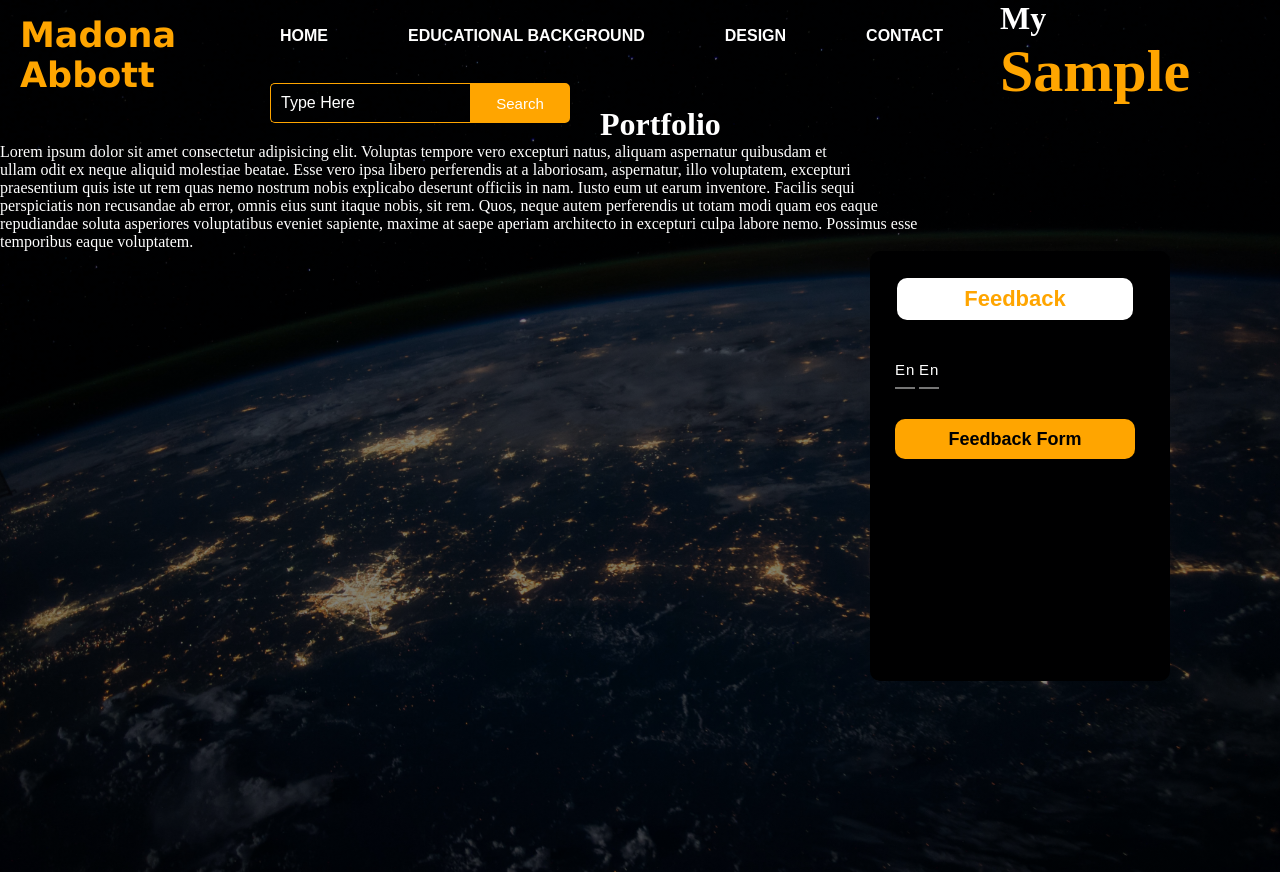
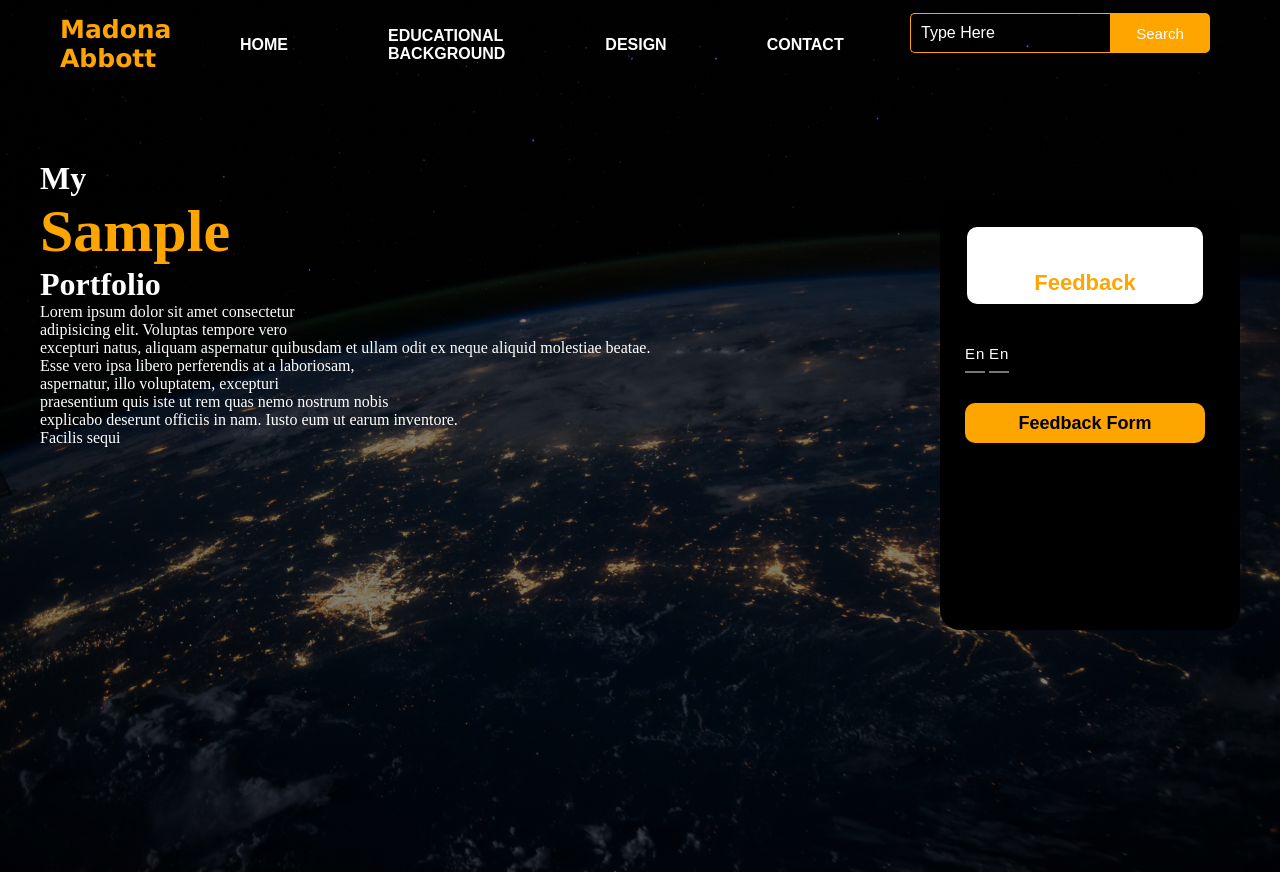
Before and after one commit to MadonaAbbott/Ivan_Challenge, a plain HTML site: page index.html in a window 1280 px wide. Drawn offline with Linux system fonts and the light colour scheme.

Commit message:
edit css position values

```diff
--- a/index.html
+++ b/index.html
@@ -9,34 +9,38 @@
 </head>
 <body>
    <main>
-       <navbar>
-           <icon>
+       <div class= "navbar">
+           <div class="icon">
                <h2 class="logo">Madona Abbott</h2>
-           </icon>
+           </div>
 
-           <menu>
+           <div class="menu">
                <ul>
                    <li><a href="#">HOME</a></li>
                    <li><a href="#">EDUCATIONAL BACKGROUND</a></li>
                    <li><a href="#">DESIGN</a></li>
                    <li><a href="#">CONTACT</a></li>
                </ul>
-           </menu>
+           </div>
 
-           <search>
+           <div class="search">
                 <input class="srch" type="search" name="" placeholder="Type Here">
                 <a href="#"><button class="btn">Search</button></a>
-           </search>
+           </div>
 
-        <content>
+        <div class="content">
             <h1>My <br><span>Sample</span><br>Portfolio<br></h1>
-            <p class ="par">Lorem ipsum dolor sit amet consectetur adipisicing elit. Voluptas tempore vero excepturi natus, aliquam aspernatur quibusdam et
-                <br> ullam odit ex neque aliquid molestiae beatae. Esse vero ipsa libero perferendis at a laboriosam, aspernatur, illo voluptatem, excepturi <br>
-                 praesentium quis iste ut rem quas nemo nostrum nobis explicabo deserunt officiis in nam. Iusto eum ut earum inventore. Facilis sequi <br>
-                 perspiciatis non recusandae ab error, omnis eius sunt itaque nobis, sit rem. Quos, neque autem perferendis ut totam modi quam eos eaque <br>
-                 repudiandae soluta asperiores voluptatibus eveniet sapiente, maxime at saepe aperiam architecto in excepturi culpa labore nemo. Possimus esse <br>
-                 temporibus eaque voluptatem.</p>
-        </content>
+            <p class ="par">Lorem ipsum dolor sit amet consectetur <br>
+                adipisicing elit. Voluptas tempore vero <br>
+                excepturi natus, aliquam aspernatur quibusdam et
+                 ullam odit ex neque aliquid molestiae beatae. <br>
+                 Esse vero ipsa libero perferendis at a laboriosam, <br>
+                 aspernatur, illo voluptatem, excepturi <br>
+                 praesentium quis iste ut rem quas nemo nostrum nobis <br>
+                 explicabo deserunt officiis in nam. Iusto eum ut earum inventore.<br>
+                  Facilis sequi <br>
+
+        </div>
 
         <form>
             <h2>Feedback</h2>
@@ -45,7 +49,7 @@
             <button class="btnn"><a href="#">Feedback Form</a></button>
         </form>
 
-       </navbar>
+       </div>
    </main>
 
 </body>
--- a/style.css
+++ b/style.css
@@ -16,29 +16,29 @@ main {
   height: 109vh;
 }
 
-navbar {
-  width: 1500px;
+.navbar {
+  width: 1200px;
   height: 75px;
   margin: auto;
 }
 
-icon {
-  width: 200px;
+.icon {
+  width: 100px;
   float: left;
   height: 70px;
 }
 
 .logo {
   color: orange;
-  font-size: 35px;
+  font-size: 25px;
   font-family: Verdana, Geneva, Tahoma, sans-serif;
   padding-left: 20px;
   float: left;
   padding-top: 15px;
 }
 
-menu {
-  width: 800px;
+.menu {
+  width: 500px;
   float: left;
   height: 70px;
 }
@@ -52,7 +52,7 @@ ul {
 
 ul li {
   list-style-type: none;
-  margin-left: 80px;
+  margin-left: 100px;
   margin-top: 27px;
   font-size: 16px;
 }
@@ -69,7 +69,7 @@ ul li a:hover {
   color: orange;
 }
 
-search {
+.search {
   width: 330px;
   float: left;
   margin-left: 270px;
@@ -109,15 +109,16 @@ search {
   outline: none;
 }
 
-content {
+.content {
   width: 1200px;
   height: auto;
   margin: auto;
   color: white;
-  position: relative;
+  position: absolute;
+  top: 20%;
 }
 
-content.par {
+.content.par {
   padding-left: 20px;
   padding-bottom: 25px;
   font-family: Arial, Helvetica, sans-serif;
@@ -125,7 +126,7 @@ content.par {
   line-height: 30px;
 }
 
-content.h1 {
+.content.h1 {
   font-family: "Times New Roman", Times, serif;
   font-size: 50px;
   padding-left: 20px;
@@ -133,7 +134,7 @@ content.h1 {
   letter-spacing: 2px;
 }
 
-content span {
+.content span {
   color: orange;
   font-size: 60px;
 }
@@ -142,11 +143,12 @@ form {
   width: 250px;
   height: 380px;
   background: linear-gradient(to top, rgba(0, 0, 0.8) 50%, rgba(0, 0, 0.8) 50%);
-  position: sticky;
-  top: -20px;
-  left: 870px;
-  border-radius: 10px;
+  position: relative;
+  top: 200px;
+  left: 900px;
+  border-radius: 20px;
   padding: 25px;
+  border-color: white;
 }
 form h2 {
   width: 220px;
```
